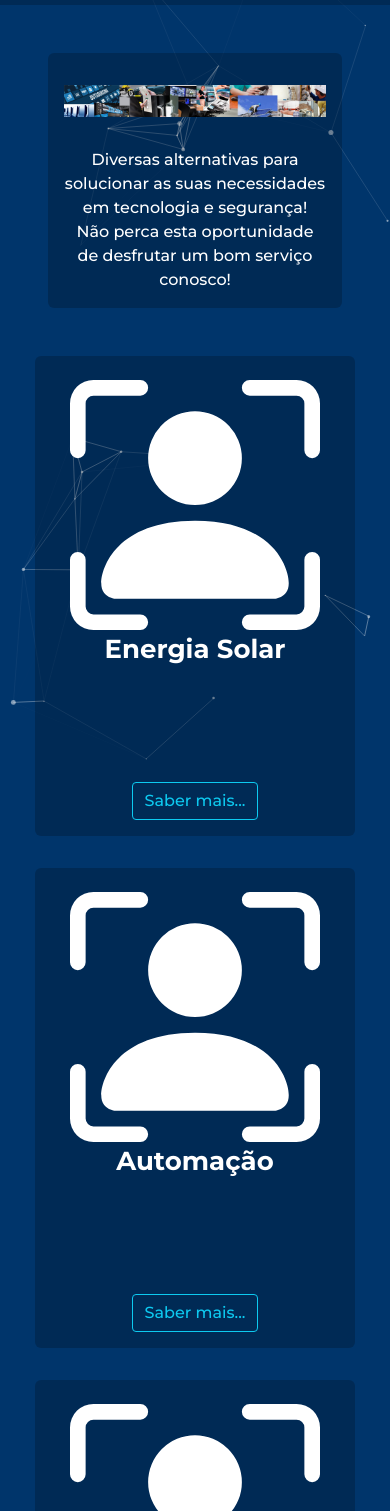
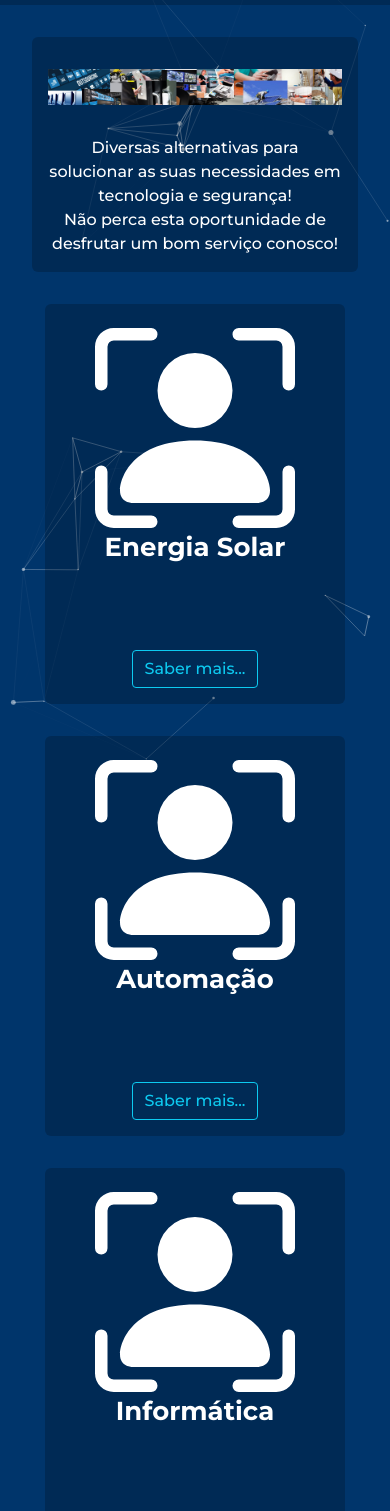
Before and after one commit to RenanGerolano/in9tecnologia, a plain HTML site: page index.html in a window 390 px wide. Shown: the part 82-1593 px from the top of the page. Drawn offline with nearby package versions, Linux system fonts and the light colour scheme.

Commit message:
Responsive changes

```diff
--- a/css/index.css
+++ b/css/index.css
@@ -14,12 +14,12 @@
     position: relative;
     display: inline-block;
 
-    margin: 1rem;
     padding: 1rem;
 
     text-align: center;
 
-    max-width: 90%;
+    min-width: 300px;
+    max-width: 100%;
 
     background-color: rgba(0, 0, 0, 0.2);
     border-radius: 6px;
@@ -40,10 +40,10 @@
 
     text-align: center;
 
-    min-width: 320px;
+    min-width: 300px;
     max-width: 480px;
 
-    min-height: 480px;
+    min-height: 400px;
 
     background-color: rgba(0, 0, 0, 0.2);
     border-radius: 6px;
--- a/css/style.css
+++ b/css/style.css
@@ -29,6 +29,7 @@ body {
     position: relative;
     margin: 0;
     padding-bottom: 6rem;
+
     min-height: 100%;
 
     background-color:#00356B;
@@ -104,6 +105,7 @@ a:visited {
 }
 
 .container {
+    min-width: 320px!important;
     text-align: center;
 }
 
@@ -141,6 +143,7 @@ a.nav-link {
 */
 
 .footer_body {
+    min-width: 320px;
     text-align: center;
 }
 
--- a/index.html
+++ b/index.html
@@ -12,7 +12,7 @@
 
     <link rel="icon" href="img/favicons.png">
 
-    <title>XXX Tecnologia e Segurança</title>
+    <title>In9 Tecnologia e Segurança</title>
 
     <!-- Open Graph / Facebook -->
     <meta property="og:type" content="website">
@@ -68,7 +68,7 @@
                 <div class="collapse navbar-collapse justify-content-center" id="navbarNav">
                     <ul class="navbar-nav">
                         <li class="nav-item">
-                            <a class="nav-link" title="Acessar a página principal" alt="home" href="#">Início</a>
+                            <a class="nav-link" title="Acessar a página principal" alt="home" href="index.html">Início</a>
                         </li>
                         <li class="nav-item">
                             <a class="nav-link" title="Acessar a página de serviços" alt="serviços" href="#">Serviços</a>
@@ -105,7 +105,7 @@
         <div class="main_block-second">
             <div class="main_list-second">
                 <div class="main_list-img">
-                    <svg xmlns="http://www.w3.org/2000/svg" width="250" height="250" fill="currentColor"
+                    <svg xmlns="http://www.w3.org/2000/svg" width="200" height="200" fill="currentColor"
                         class="bi bi-person-bounding-box" viewBox="0 0 16 16">
                         <path
                             d="M1.5 1a.5.5 0 0 0-.5.5v3a.5.5 0 0 1-1 0v-3A1.5 1.5 0 0 1 1.5 0h3a.5.5 0 0 1 0 1h-3zM11 .5a.5.5 0 0 1 .5-.5h3A1.5 1.5 0 0 1 16 1.5v3a.5.5 0 0 1-1 0v-3a.5.5 0 0 0-.5-.5h-3a.5.5 0 0 1-.5-.5zM.5 11a.5.5 0 0 1 .5.5v3a.5.5 0 0 0 .5.5h3a.5.5 0 0 1 0 1h-3A1.5 1.5 0 0 1 0 14.5v-3a.5.5 0 0 1 .5-.5zm15 0a.5.5 0 0 1 .5.5v3a1.5 1.5 0 0 1-1.5 1.5h-3a.5.5 0 0 1 0-1h3a.5.5 0 0 0 .5-.5v-3a.5.5 0 0 1 .5-.5z" />
@@ -117,7 +117,7 @@
             </div>
             <div class="main_list-second">
                 <div class="main_list-img">
-                    <svg xmlns="http://www.w3.org/2000/svg" width="250" height="250" fill="currentColor"
+                    <svg xmlns="http://www.w3.org/2000/svg" width="200" height="200" fill="currentColor"
                         class="bi bi-person-bounding-box" viewBox="0 0 16 16">
                         <path
                             d="M1.5 1a.5.5 0 0 0-.5.5v3a.5.5 0 0 1-1 0v-3A1.5 1.5 0 0 1 1.5 0h3a.5.5 0 0 1 0 1h-3zM11 .5a.5.5 0 0 1 .5-.5h3A1.5 1.5 0 0 1 16 1.5v3a.5.5 0 0 1-1 0v-3a.5.5 0 0 0-.5-.5h-3a.5.5 0 0 1-.5-.5zM.5 11a.5.5 0 0 1 .5.5v3a.5.5 0 0 0 .5.5h3a.5.5 0 0 1 0 1h-3A1.5 1.5 0 0 1 0 14.5v-3a.5.5 0 0 1 .5-.5zm15 0a.5.5 0 0 1 .5.5v3a1.5 1.5 0 0 1-1.5 1.5h-3a.5.5 0 0 1 0-1h3a.5.5 0 0 0 .5-.5v-3a.5.5 0 0 1 .5-.5z" />
@@ -129,7 +129,7 @@
             </div>
             <div class="main_list-second">
                 <div class="main_list-img">
-                    <svg xmlns="http://www.w3.org/2000/svg" width="250" height="250" fill="currentColor"
+                    <svg xmlns="http://www.w3.org/2000/svg" width="200" height="200" fill="currentColor"
                         class="bi bi-person-bounding-box" viewBox="0 0 16 16">
                         <path
                             d="M1.5 1a.5.5 0 0 0-.5.5v3a.5.5 0 0 1-1 0v-3A1.5 1.5 0 0 1 1.5 0h3a.5.5 0 0 1 0 1h-3zM11 .5a.5.5 0 0 1 .5-.5h3A1.5 1.5 0 0 1 16 1.5v3a.5.5 0 0 1-1 0v-3a.5.5 0 0 0-.5-.5h-3a.5.5 0 0 1-.5-.5zM.5 11a.5.5 0 0 1 .5.5v3a.5.5 0 0 0 .5.5h3a.5.5 0 0 1 0 1h-3A1.5 1.5 0 0 1 0 14.5v-3a.5.5 0 0 1 .5-.5zm15 0a.5.5 0 0 1 .5.5v3a1.5 1.5 0 0 1-1.5 1.5h-3a.5.5 0 0 1 0-1h3a.5.5 0 0 0 .5-.5v-3a.5.5 0 0 1 .5-.5z" />
@@ -141,7 +141,7 @@
             </div>
             <div class="main_list-second">
                 <div class="main_list-img">
-                    <svg xmlns="http://www.w3.org/2000/svg" width="250" height="250" fill="currentColor"
+                    <svg xmlns="http://www.w3.org/2000/svg" width="200" height="200" fill="currentColor"
                         class="bi bi-person-bounding-box" viewBox="0 0 16 16">
                         <path
                             d="M1.5 1a.5.5 0 0 0-.5.5v3a.5.5 0 0 1-1 0v-3A1.5 1.5 0 0 1 1.5 0h3a.5.5 0 0 1 0 1h-3zM11 .5a.5.5 0 0 1 .5-.5h3A1.5 1.5 0 0 1 16 1.5v3a.5.5 0 0 1-1 0v-3a.5.5 0 0 0-.5-.5h-3a.5.5 0 0 1-.5-.5zM.5 11a.5.5 0 0 1 .5.5v3a.5.5 0 0 0 .5.5h3a.5.5 0 0 1 0 1h-3A1.5 1.5 0 0 1 0 14.5v-3a.5.5 0 0 1 .5-.5zm15 0a.5.5 0 0 1 .5.5v3a1.5 1.5 0 0 1-1.5 1.5h-3a.5.5 0 0 1 0-1h3a.5.5 0 0 0 .5-.5v-3a.5.5 0 0 1 .5-.5z" />
@@ -159,7 +159,7 @@
                     <img class="faixa_index" src="img/faixa.png" role="faixa">
                 </div>
             </div>
-
+        </div>
             <div class="main_block-first">
                 <div class="main_list-first">
                     <div class="main_list-img">
@@ -167,6 +167,7 @@
                         <img class="faixa_index" src="img/faixa.png" role="faixa">
                     </div>
                 </div>
+            </div>
     </main>
     <footer class="footer_body">
         <div class="div_footer">
@@ -204,7 +205,7 @@
                 </p>
             </section>
             <section class="footer_copyright">
-                <p> Todos os direitos reservados &copy; XXX Tecnologia e Segurança
+                <p> Todos os direitos reservados &copy; In9 Tecnologia e Segurança
                     <br>
                     <br> Site criado por:
                     <br>
```
Also changed, not shown: img/3d small person holding a quote.png (deleted), 1 other file.
